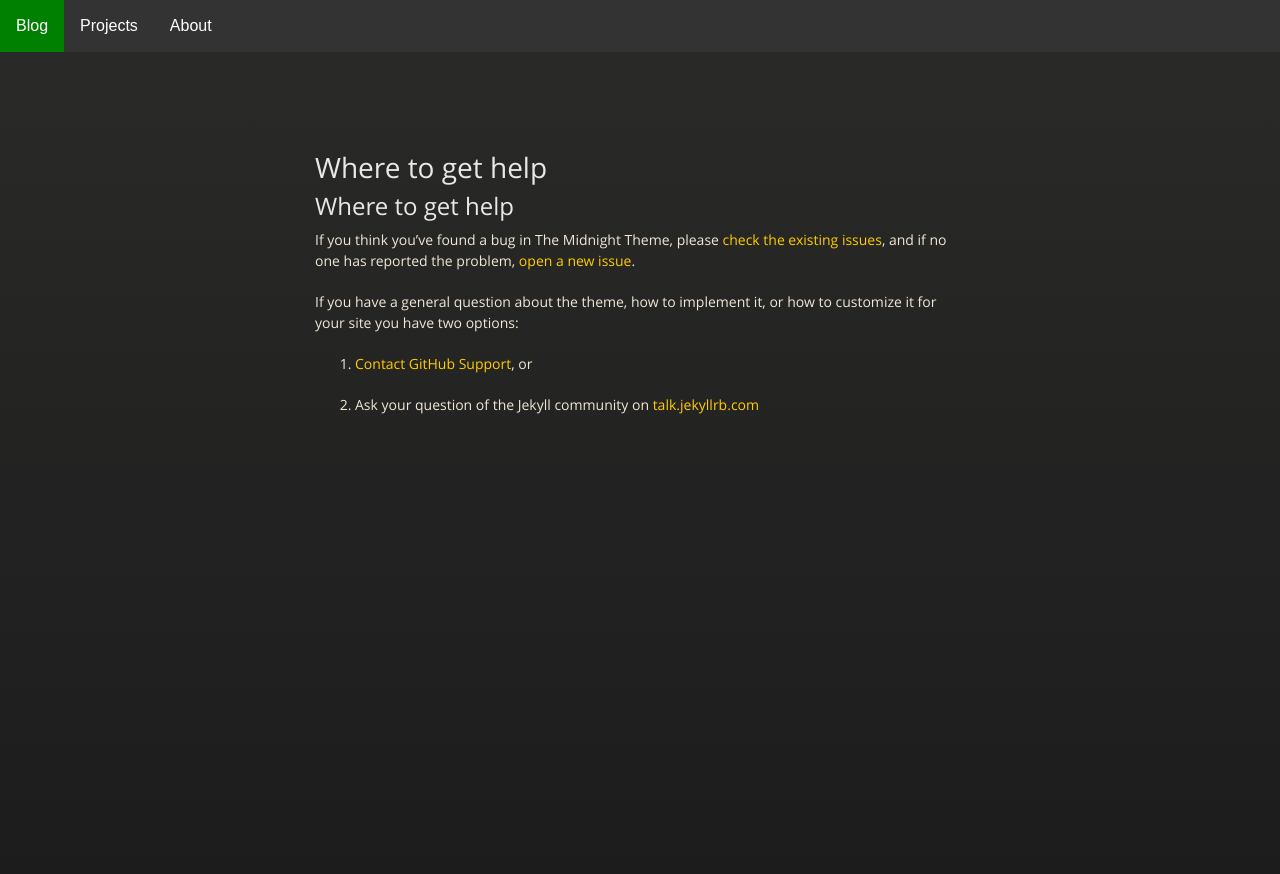
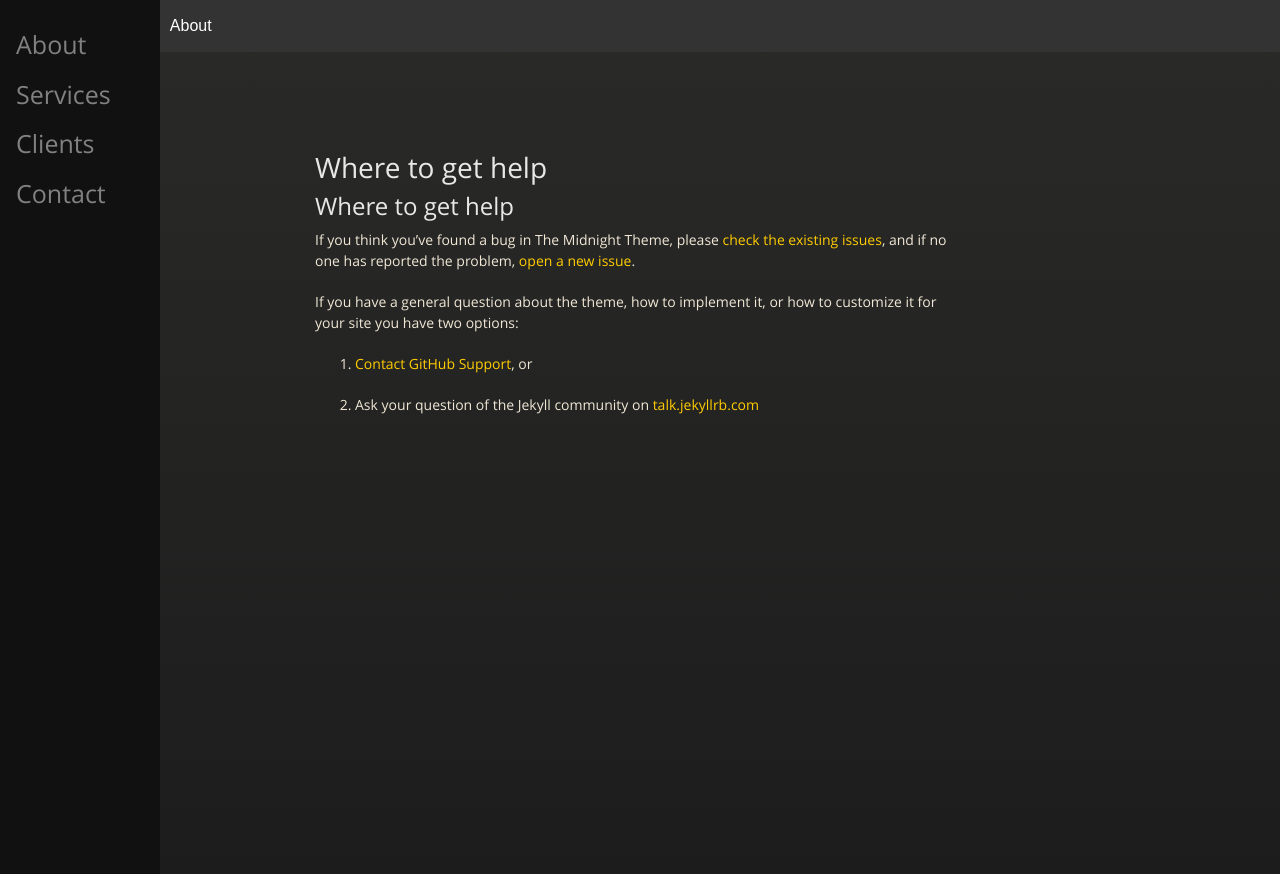
Before and after one commit to naveenspace7/naveenspace7.github.io, a Jekyll site: the page built from docs/SUPPORT.md, in a window 1280 px wide. Shown: the top 874 px of the page. Built offline with Jekyll 4.4.1, drawn with Linux system fonts in a browser that asks for light colours; our own code applies the rules of GitHub Pages for plain Markdown files.

Commit message:
Add side bar

```diff
--- a/_layouts/default_post.html
+++ b/_layouts/default_post.html
@@ -11,6 +11,42 @@
     <meta name="viewport" content="width=device-width, initial-scale=1, user-scalable=no">
 
   <style>
+
+    .sidenav {
+      height: 100%;
+      width: 160px;
+      position: fixed;
+      z-index: 1;
+      top: 0;
+      left: 0;
+      background-color: #111;
+      overflow-x: hidden;
+      padding-top: 20px;
+    }
+
+    .sidenav a {
+      padding: 6px 8px 6px 16px;
+      text-decoration: none;
+      font-size: 25px;
+      color: #818181;
+      display: block;
+    }
+
+    .sidenav a:hover {
+      color: #f1f1f1;
+    }
+
+    .main {
+      margin-left: 160px; /* Same as the width of the sidenav */
+      font-size: 28px; /* Increased text to enable scrolling */
+      padding: 0px 10px;
+    }
+
+    @media screen and (max-height: 450px) {
+      .sidenav {padding-top: 15px;}
+      .sidenav a {font-size: 18px;}
+    }
+
     .navbar {
       overflow: hidden;
       background-color: #333;
@@ -82,6 +118,13 @@
       <a href="https://naveenspace7.github.io/about/" {% if page.url == "/about/" %}style="color: red;"{% endif %}>About</a>
     </div>
 
+    <div class="sidenav">
+      <a href="#about">About</a>
+      <a href="#services">Services</a>
+      <a href="#clients">Clients</a>
+      <a href="#contact">Contact</a>
+    </div>
+
     <div class="wrapper">
       <section>
         {{ content }}
```
